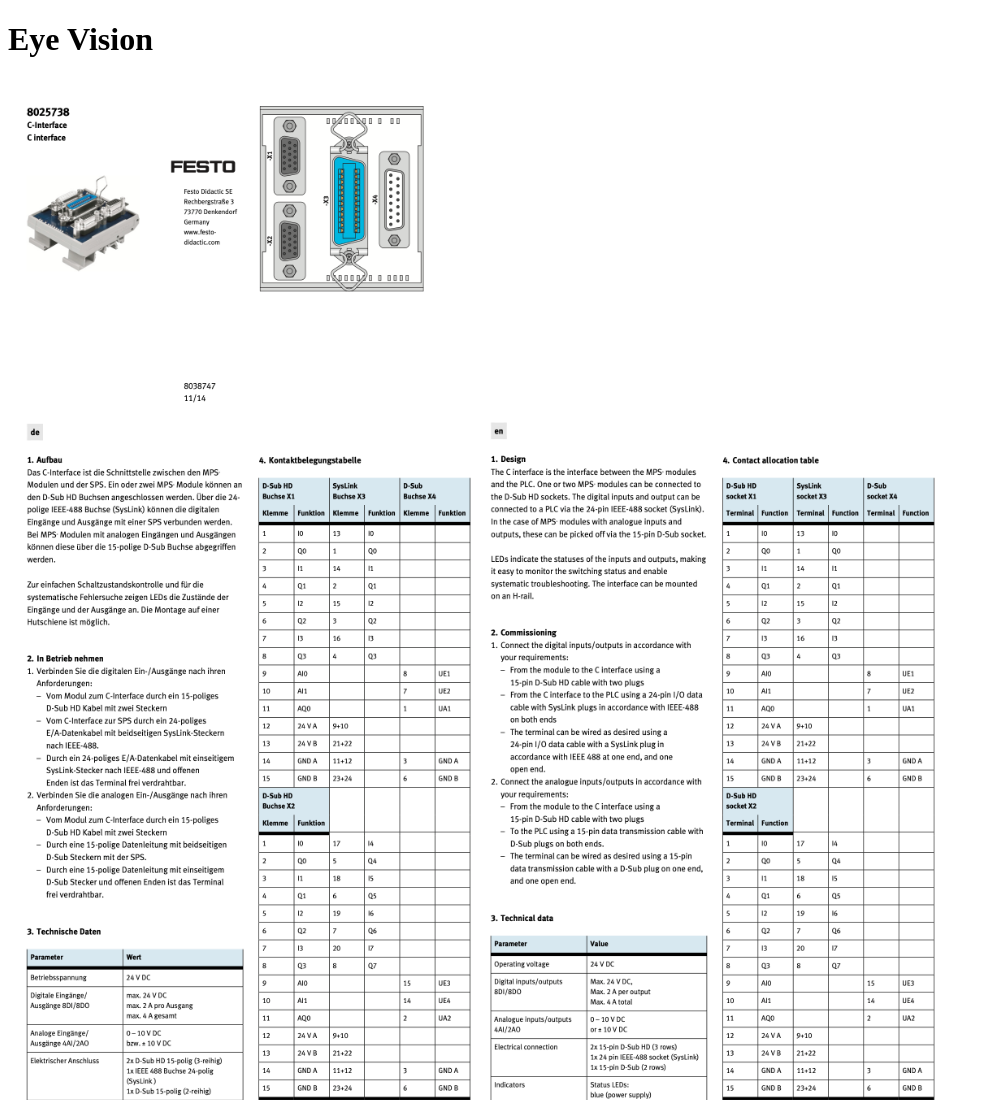
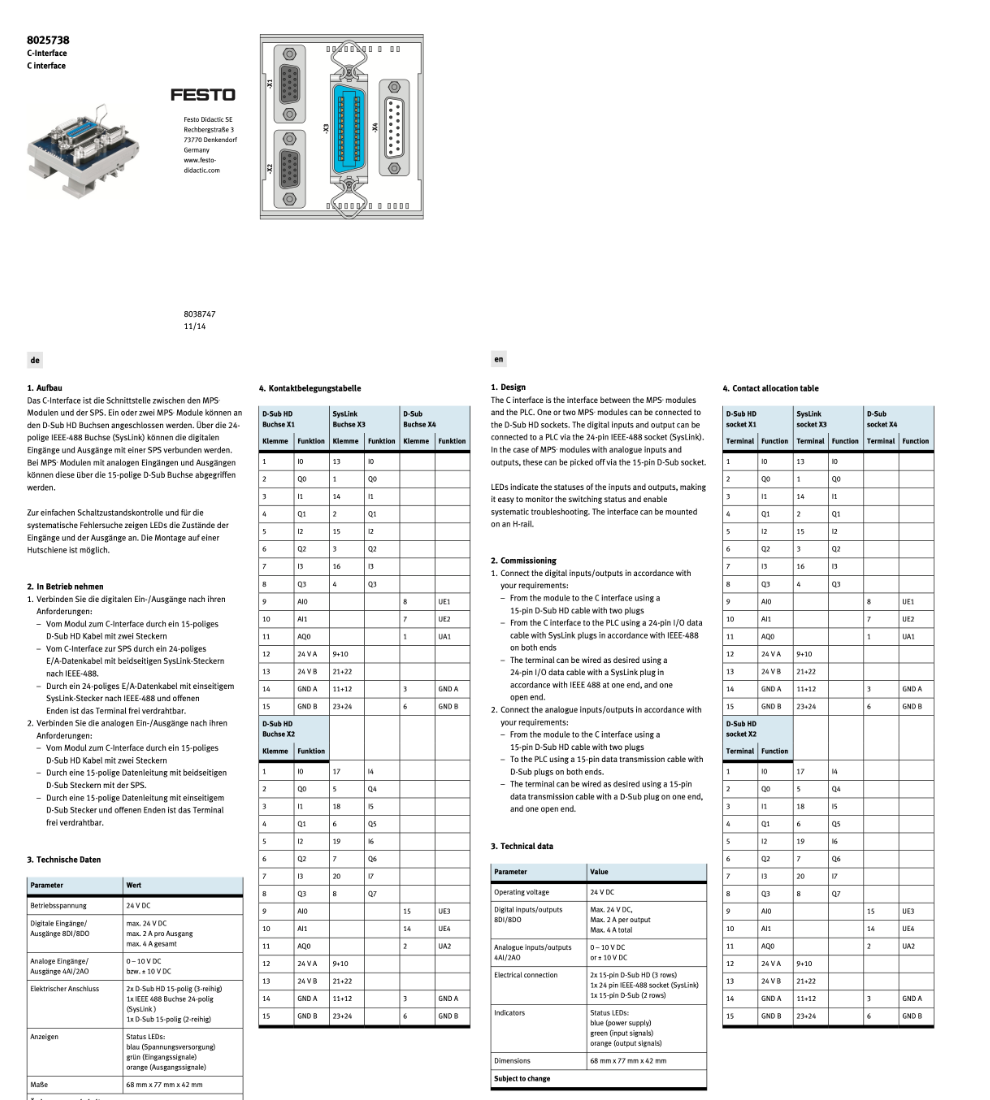
Before and after one commit to eyevisionapp/eyevision8025738, a plain HTML site: page index.html in a window 1280 px wide. Shown: the top 1100 px of the page, without its empty margins (0-990 px from the left). Drawn offline with Linux system fonts and the light colour scheme.

Commit message:
Update index.html

```diff
--- a/index.html
+++ b/index.html
@@ -3,7 +3,6 @@
   <title>Eye Vision</title>
 </head>
 <body>
-  <h1>Eye Vision</h1>
     <img src="8025738.png" width="950">
   </a>
 </body></html>
```
